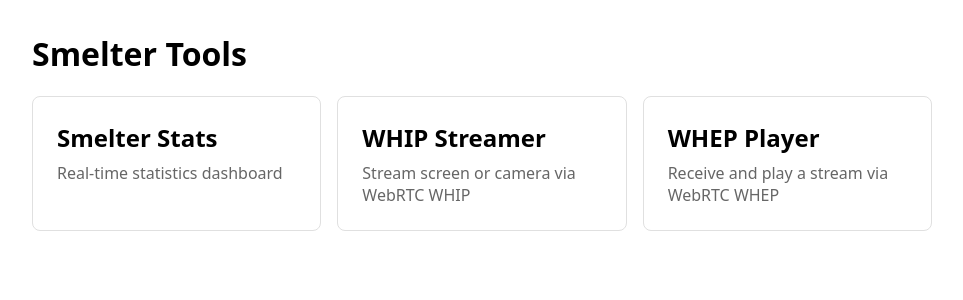
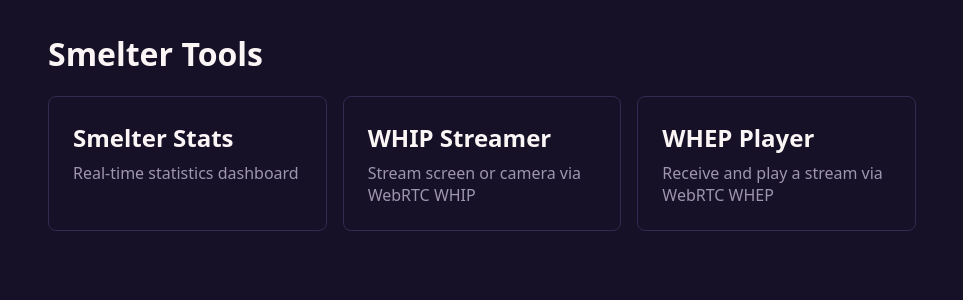
Before and after one commit to smelter-labs/tools, a React (Vite) app: page / in a window 1280 px wide. Shown: the top 300 px of the page, without its empty margins (158-1121 px from the left). Built offline with nearby package versions, Linux system fonts and the light colour scheme.

Commit message:
dark mode

```diff
--- a/index.html
+++ b/index.html
@@ -4,6 +4,45 @@
     <meta charset="UTF-8" />
     <meta name="viewport" content="width=device-width, initial-scale=1.0" />
     <title>Smelter Tools</title>
+    <style>
+      :root {
+        --bg: #161127;
+        --bg-surface: #1e1835;
+        --bg-hover: #271f42;
+        --border: #332a52;
+        --text: #fcf5f5;
+        --text-muted: #9e95b0;
+        --text-dim: #6e6484;
+        --accent: #f24664;
+        --error: #f24664;
+        --badge-bg: #332a52;
+        --input-bg: #0e0b1c;
+        --input-border: #332a52;
+        --dropdown-bg: #1e1835;
+        --dropdown-hover: #271f42;
+        --shadow: rgba(0, 0, 0, 0.5);
+      }
+      * { box-sizing: border-box; }
+      body {
+        margin: 0;
+        background: var(--bg);
+        color: var(--text);
+        font-family: system-ui, -apple-system, sans-serif;
+      }
+      input, button {
+        color: var(--text);
+        background: var(--input-bg);
+        border: 1px solid var(--input-border);
+        border-radius: 4px;
+      }
+      input::placeholder { color: var(--text-dim); }
+      button {
+        background: var(--bg-surface);
+        cursor: pointer;
+        transition: background 0.15s;
+      }
+      button:hover { background: var(--bg-hover); }
+    </style>
   </head>
   <body>
     <div id="root"></div>
--- a/src/App.tsx
+++ b/src/App.tsx
@@ -61,7 +61,7 @@ export default function App() {
       <div
         style={{ maxWidth: 900, margin: "2rem auto", fontFamily: "system-ui", padding: "0 1rem" }}
       >
-        <a href="#" style={{ textDecoration: "none", color: "#666", fontSize: "0.9rem" }}>
+        <a href="#" style={{ textDecoration: "none", color: "var(--text-muted)", fontSize: "0.9rem" }}>
           &larr; Back to tools
         </a>
         <h1 style={{ marginTop: "0.5rem" }}>{activeTool.name}</h1>
@@ -87,17 +87,17 @@ export default function App() {
             style={{
               display: "block",
               padding: "1.5rem",
-              border: "1px solid #e0e0e0",
+              border: "1px solid var(--border)",
               borderRadius: 8,
               textDecoration: "none",
               color: "inherit",
               transition: "box-shadow 0.15s",
             }}
-            onMouseEnter={(e) => (e.currentTarget.style.boxShadow = "0 2px 8px rgba(0,0,0,0.1)")}
+            onMouseEnter={(e) => (e.currentTarget.style.boxShadow = "0 2px 12px var(--shadow)")}
             onMouseLeave={(e) => (e.currentTarget.style.boxShadow = "none")}
           >
             <h2 style={{ margin: "0 0 0.5rem" }}>{tool.name}</h2>
-            <p style={{ margin: 0, color: "#666" }}>{tool.description}</p>
+            <p style={{ margin: 0, color: "var(--text-muted)" }}>{tool.description}</p>
           </a>
         ))}
       </div>
--- a/src/SuggestInput.tsx
+++ b/src/SuggestInput.tsx
@@ -58,7 +58,7 @@ export default function SuggestInput({
 
   return (
     <div ref={containerRef} style={{ flex: 1, minWidth: 200, position: "relative" }}>
-      <label style={{ display: "block", marginBottom: 4, fontSize: "0.85rem", color: "#666" }}>
+      <label style={{ display: "block", marginBottom: 4, fontSize: "0.85rem", color: "var(--text-muted)" }}>
         {label}
       </label>
       <input
@@ -79,10 +79,10 @@ export default function SuggestInput({
             margin: 0,
             padding: 0,
             listStyle: "none",
-            background: "#fff",
-            border: "1px solid #ccc",
+            background: "var(--dropdown-bg)",
+            border: "1px solid var(--border)",
             borderRadius: 4,
-            boxShadow: "0 4px 12px rgba(0,0,0,0.12)",
+            boxShadow: "0 4px 12px var(--shadow)",
             zIndex: 10,
             maxHeight: 200,
             overflowY: "auto",
@@ -103,7 +103,7 @@ export default function SuggestInput({
                 textOverflow: "ellipsis",
                 whiteSpace: "nowrap",
               }}
-              onMouseEnter={(e) => (e.currentTarget.style.background = "#f0f0f0")}
+              onMouseEnter={(e) => (e.currentTarget.style.background = "var(--dropdown-hover)")}
               onMouseLeave={(e) => (e.currentTarget.style.background = "transparent")}
             >
               {s}
--- a/src/tools/SmelterStats.tsx
+++ b/src/tools/SmelterStats.tsx
@@ -88,17 +88,18 @@ const MAX_CHART_POINTS = 60;
 // ── Styles ──────────────────────────────────────────────────────────
 
 const cardStyle: React.CSSProperties = {
-  border: "1px solid #e0e0e0",
+  border: "1px solid var(--border)",
   borderRadius: 8,
   padding: "1rem",
   marginBottom: "1rem",
+  background: "var(--bg-surface)",
 };
 
 const badgeStyle: React.CSSProperties = {
   display: "inline-block",
   padding: "2px 8px",
   borderRadius: 4,
-  background: "#eee",
+  background: "var(--badge-bg)",
   fontSize: "0.8rem",
   fontWeight: 600,
   marginLeft: 8,
@@ -198,7 +199,7 @@ export default function SmelterStats({ params }: { params: URLSearchParams }) {
       </div>
 
       {status && (
-        <p style={{ color: status.startsWith("Error") ? "#d32f2f" : "#666", margin: "0 0 1rem" }}>
+        <p style={{ color: status.startsWith("Error") ? "var(--error)" : "var(--text-muted)", margin: "0 0 1rem" }}>
           {status}
         </p>
       )}
@@ -226,7 +227,7 @@ export default function SmelterStats({ params }: { params: URLSearchParams }) {
                         <strong>{formatBitrate(tracks.audio.bitrate_1_minute)}</strong>
                       </span>
                       {extra.map((e, i) => (
-                        <span key={i} style={{ color: "#888" }}>
+                        <span key={i} style={{ color: "var(--text-muted)" }}>
                           {e}
                         </span>
                       ))}
@@ -259,7 +260,7 @@ export default function SmelterStats({ params }: { params: URLSearchParams }) {
                         <strong>{formatBitrate(tracks.audio.bitrate_1_minute)}</strong>
                       </span>
                       {extra.map((e, i) => (
-                        <span key={i} style={{ color: "#888" }}>
+                        <span key={i} style={{ color: "var(--text-muted)" }}>
                           {e}
                         </span>
                       ))}
@@ -272,7 +273,7 @@ export default function SmelterStats({ params }: { params: URLSearchParams }) {
           )}
 
           {Object.keys(report.inputs).length === 0 && Object.keys(report.outputs).length === 0 && (
-            <p style={{ color: "#888" }}>No inputs or outputs registered.</p>
+            <p style={{ color: "var(--text-muted)" }}>No inputs or outputs registered.</p>
           )}
         </>
       )}
@@ -293,10 +294,10 @@ function BitrateChart({ data }: { data: BitratePoint[] }) {
   return (
     <ResponsiveContainer width="100%" height={200}>
       <LineChart data={chartData}>
-        <CartesianGrid strokeDasharray="3 3" />
-        <XAxis dataKey="time" tick={{ fontSize: 11 }} interval="preserveStartEnd" />
-        <YAxis tick={{ fontSize: 11 }} unit=" kbps" width={80} />
-        <Tooltip formatter={(v: number) => `${v.toFixed(1)} kbps`} />
+        <CartesianGrid strokeDasharray="3 3" stroke="var(--border)" />
+        <XAxis dataKey="time" tick={{ fontSize: 11, fill: "var(--text-muted)" }} interval="preserveStartEnd" stroke="var(--border)" />
+        <YAxis tick={{ fontSize: 11, fill: "var(--text-muted)" }} unit=" kbps" width={80} stroke="var(--border)" />
+        <Tooltip formatter={(v: number) => `${v.toFixed(1)} kbps`} contentStyle={{ background: "var(--bg-surface)", border: "1px solid var(--border)", borderRadius: 4, color: "var(--text)" }} />
         <Line
           type="monotone"
           dataKey="video"
--- a/src/tools/WhepPlayer.tsx
+++ b/src/tools/WhepPlayer.tsx
@@ -111,7 +111,7 @@ export default function WhepPlayer({ params }: { params: URLSearchParams }) {
       </div>
 
       {status && (
-        <p style={{ color: status.startsWith("Error") ? "#d32f2f" : "#666", margin: "0 0 1rem" }}>
+        <p style={{ color: status.startsWith("Error") ? "var(--error)" : "var(--text-muted)", margin: "0 0 1rem" }}>
           {status}
         </p>
       )}
--- a/src/tools/WhipStreamer.tsx
+++ b/src/tools/WhipStreamer.tsx
@@ -139,7 +139,7 @@ export default function WhipStreamer({ params }: { params: URLSearchParams }) {
       </div>
 
       {status && (
-        <p style={{ color: status.startsWith("Error") ? "#d32f2f" : "#666", margin: "0 0 1rem" }}>
+        <p style={{ color: status.startsWith("Error") ? "var(--error)" : "var(--text-muted)", margin: "0 0 1rem" }}>
           {status}
         </p>
       )}
```
